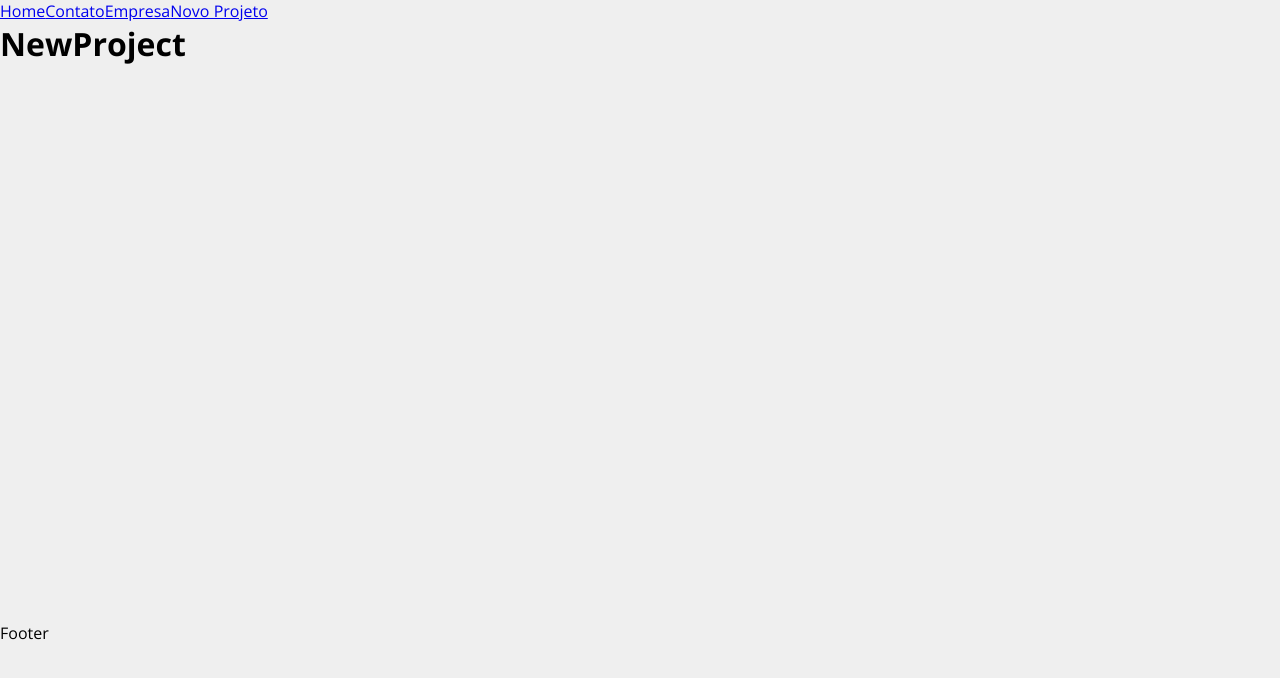
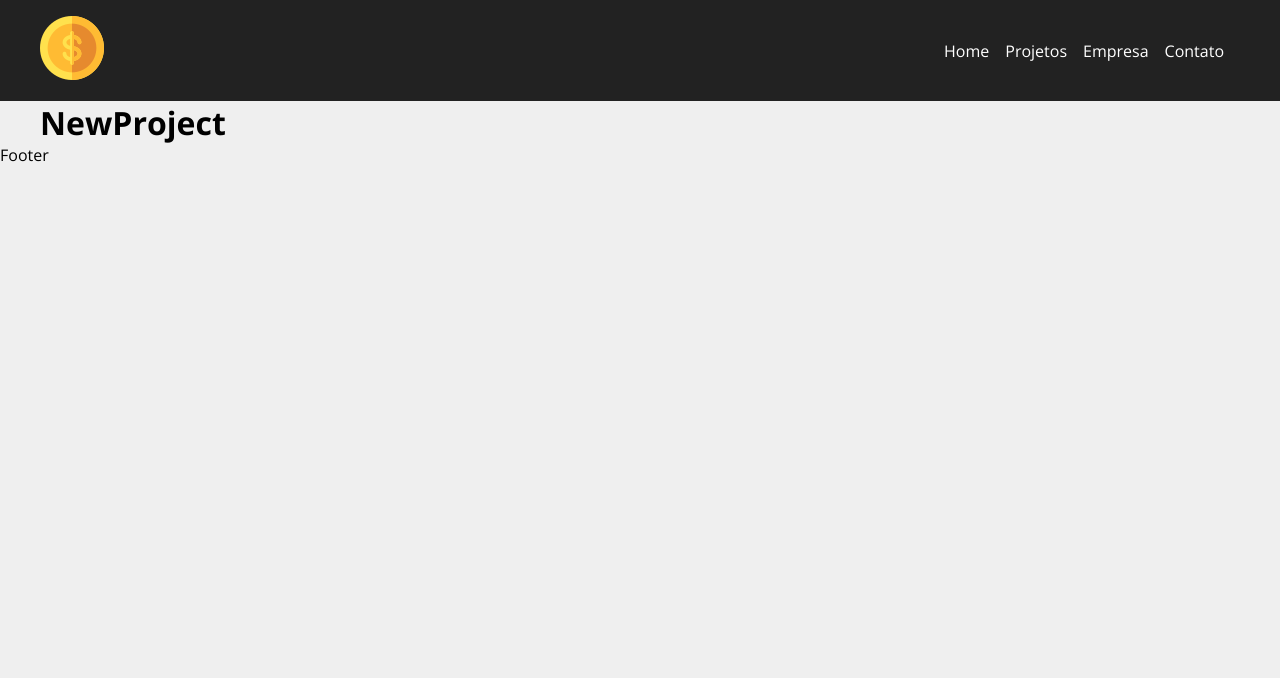
Before and after one commit to CristianoDaSilvaFerreira/master-projects, a React (Create React App) app: page /newproject in a window 1280 px wide. Shown: the top 678 px of the page. Built offline with nearby package versions, Linux system fonts and the light colour scheme.

Commit message:
:rocket: Navbar

```diff
--- a/src/App.js
+++ b/src/App.js
@@ -1,25 +1,26 @@
-import { BrowserRouter as Router, Switch, Route, Link } from "react-router-dom";
+import { BrowserRouter as Router, Switch, Route } from "react-router-dom";
 import Home from "./components/pages/Home";
 import Contact from "./components/pages/Contact";
 import Company from "./components/pages/Company";
 import NewProject from "./components/pages/NewProject";
+import Projects from "./components/pages/Projects";
 
 import Container from "./components/layout/Container";
+import Navbar from "./components/layout/Navbar";
+import Footer from "./components/layout/Footer";
 
 function App() {
   return (
     <Router>
-      <div>
-        <Link to="/">Home</Link>
-        <Link to="/contact">Contato</Link>
-        <Link to="/company">Empresa</Link>
-        <Link to="/newproject">Novo Projeto</Link>
-      </div>
+      <Navbar />
 
       <Switch>
-        <Container customClass="min-height">
+        <Container custmClass="min-height">
           <Route exact path="/">
             <Home />
+          </Route>
+          <Route exact path="/projects">
+            <Projects />
           </Route>
           <Route exact path="/company">
             <Company />
@@ -32,7 +33,8 @@ function App() {
           </Route>
         </Container>
       </Switch>
-      <p>Footer</p>
+
+      <Footer />
     </Router>
   );
 }
--- a/src/components/layout/Container.js
+++ b/src/components/layout/Container.js
@@ -1,11 +1,11 @@
-import styles from "./Container.module.css";
+import styles from './Container.module.css'
 
 function Container(props) {
   return (
-    <div className={`${styles.Container} ${styles[props.customClass]}`}>
+    <div className={`${styles.container} ${styles[props.customClass]}`}>
       {props.children}
     </div>
-  );
+  )
 }
 
-export default Container;
+export default Container
--- a/src/components/layout/Container.module.css
+++ b/src/components/layout/Container.module.css
@@ -4,10 +4,6 @@
     justify-content: space-between;
     margin: 0 auto;
     flex-wrap: wrap;
-}
-
-.min-height {
-    min-height: 75%;
 }
 
 .start {
@@ -18,3 +14,7 @@
     flex-direction: column;
     justify-content: flex-start;
 }
+
+.min-height {
+    min-height: 75%;
+}
--- /dev/null
+++ b/src/components/layout/Footer.js
@@ -0,0 +1,5 @@
+function Footer() {
+    return (<p>Footer</p>);
+}
+
+export default Footer;
--- /dev/null
+++ b/src/components/layout/Navbar.js
@@ -0,0 +1,33 @@
+import { Link } from "react-router-dom";
+import Container from "./Container";
+
+import styles from "./Navbar.module.css";
+import logo from "../../img/master-projects_logo.png";
+
+function Navbar() {
+  return (
+    <div className={styles.navbar}>
+      <Container>
+        <Link to="/">
+          <img src={logo} alt="master projects" />
+        </Link>
+        <ul className={styles.list}>
+          <li className={styles.item}>
+            <Link to="/">Home</Link>
+          </li>
+          <li className={styles.item}>
+            <Link to="/projects">Projetos</Link>
+          </li>
+          <li className={styles.item}>
+            <Link to="/company">Empresa</Link>
+          </li>
+          <li className={styles.item}>
+            <Link to="/contact">Contato</Link>
+          </li>
+        </ul>
+      </Container>
+    </div>
+  );
+}
+
+export default Navbar;
--- /dev/null
+++ b/src/components/layout/Navbar.module.css
@@ -0,0 +1,25 @@
+.navbar {
+    display: flex;
+    justify-content: space-between;
+    background-color: #222;
+    padding: 1rem;
+}
+
+.list {
+    display: flex;
+    list-style: none;
+    align-items: center;
+}
+
+.item {
+    margin-right: 1em;
+}
+
+.item a {
+    color: #fff;
+    text-decoration: none;
+}
+
+.item a:hover {
+    color: #ffbb33;
+}
--- /dev/null
+++ b/src/components/pages/Projects.js
@@ -0,0 +1,5 @@
+function Projects() {
+    return <h1> Projects </h1>;
+  }
+
+  export default Projects;
```
Also changed, not shown: src/components/layout/Footer.module.css (added).
